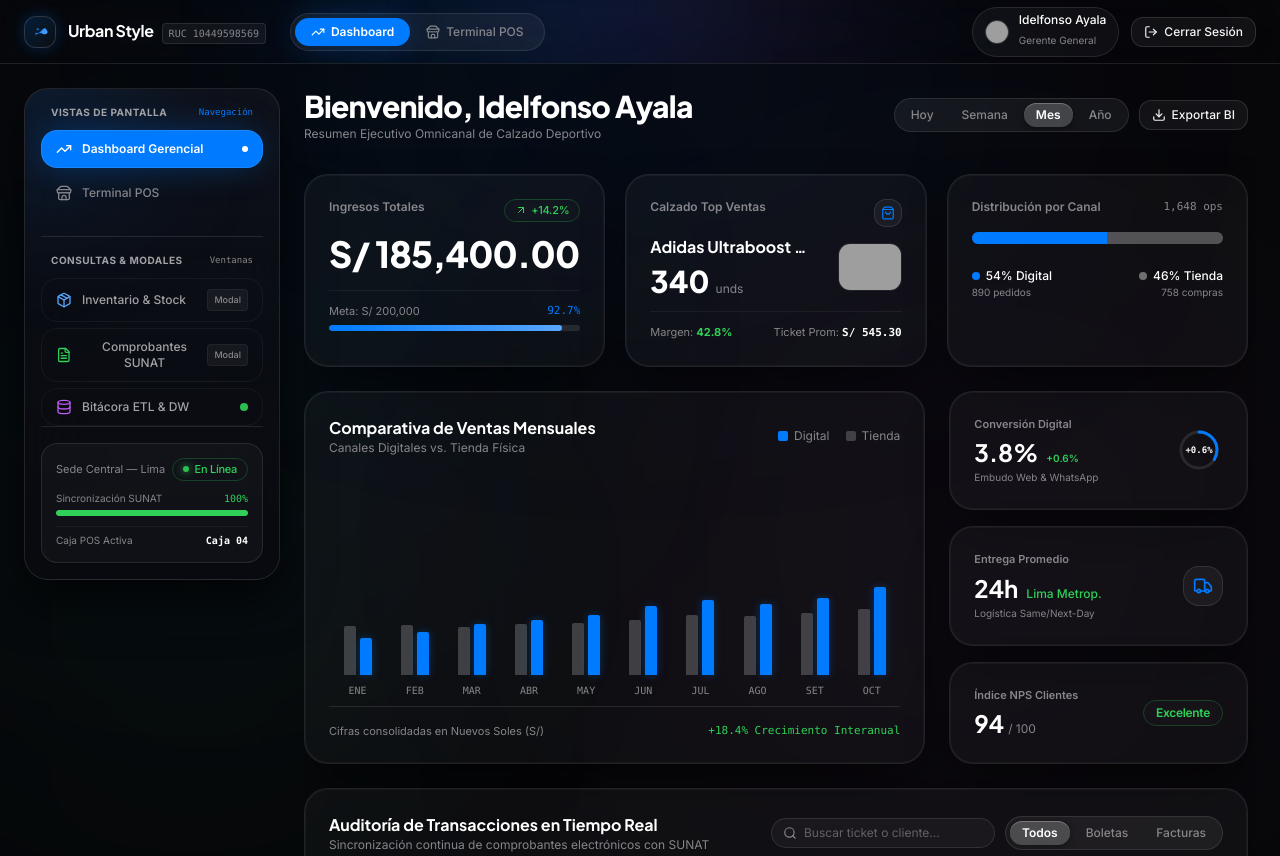
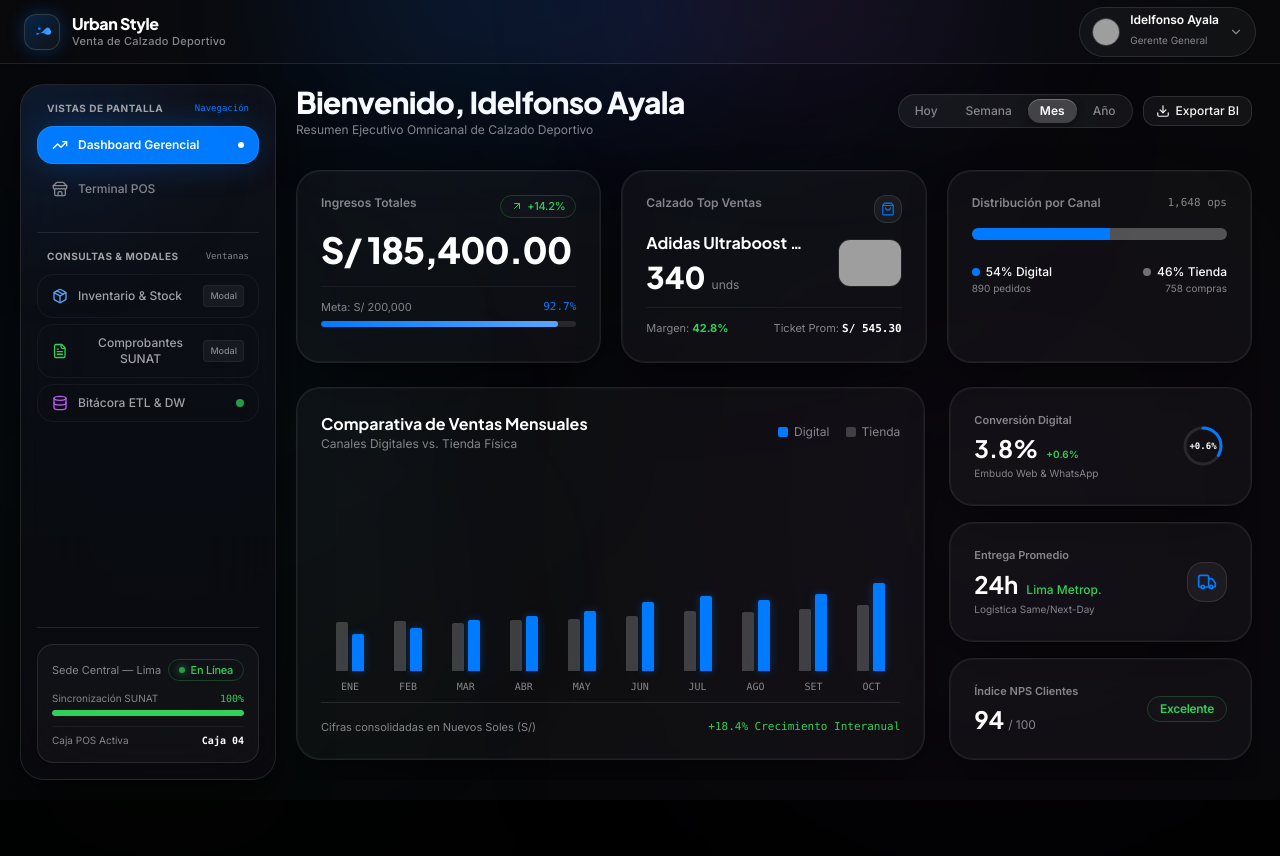
Before and after one commit to jeffryjara/urbanstyle, an Astro site: page / in a window 1280 px wide. Shown: the top 856 px of the page. After the commit the page ends 800 px from the top, so only its background shows below. Built offline with nearby package versions, Linux system fonts and the light colour scheme; Astro itself is replaced by a stand-in of ours; grey boxes are pictures that could not be loaded.

Commit message:
feat(layout): move logout into profile popover, add business subtitle, and eliminate left margin gutter

```diff
--- a/src/components/App.tsx
+++ b/src/components/App.tsx
@@ -30,32 +30,30 @@ export const App: React.FC = () => {
   }
 
   return (
-    <div className="relative min-h-screen bg-[#070709] text-[#F5F5F7] flex flex-col overflow-hidden">
-      {/* Multi-layered diffused ambient background gradients */}
-      <div className="fixed -top-12 left-1/4 w-[650px] h-64 bg-apple-blue/[0.10] rounded-full blur-[140px] pointer-events-none -z-0" />
-      <div className="fixed top-20 left-4 w-[380px] h-[550px] bg-apple-blue/[0.08] rounded-full blur-[160px] pointer-events-none -z-0" />
-      <div className="fixed bottom-10 left-8 w-[320px] h-[350px] bg-[#30D158]/[0.06] rounded-full blur-[150px] pointer-events-none -z-0" />
-      <div className="fixed top-1/3 right-12 w-[550px] h-[550px] bg-apple-purple/[0.05] rounded-full blur-[180px] pointer-events-none -z-0" />
+    <div className="relative h-screen w-screen bg-[#070709] text-[#F5F5F7] flex flex-col overflow-hidden">
+      {/* Ambient background glow orbs */}
+      <div className="fixed -top-16 left-1/4 w-[600px] h-56 bg-apple-blue/[0.08] rounded-full blur-[140px] pointer-events-none -z-0" />
+      <div className="fixed top-24 left-2 w-[340px] h-[500px] bg-apple-blue/[0.07] rounded-full blur-[150px] pointer-events-none -z-0" />
+      <div className="fixed bottom-8 left-4 w-[300px] h-[350px] bg-[#30D158]/[0.06] rounded-full blur-[150px] pointer-events-none -z-0" />
+      <div className="fixed top-1/3 right-8 w-[500px] h-[500px] bg-apple-purple/[0.05] rounded-full blur-[180px] pointer-events-none -z-0" />
 
-      {/* 1. Full-width Top Navigation Bar */}
+      {/* 1. Header Fijo Permanente (Sin margen excesivo, de ancho completo) */}
       <Navbar
         user={currentUser}
-        currentView={currentView}
-        onViewChange={setCurrentView}
         onLogout={handleLogout}
       />
 
-      {/* 2. Main Flex Container: Floating Sticky Sidebar + Scrollable Content */}
-      <div className="flex-1 flex w-full max-w-[1720px] mx-auto p-4 md:p-5 lg:p-6 gap-6 h-[calc(100vh-4rem)] overflow-hidden relative z-10">
-        {/* Floating Glass Sidebar (Sticky & Pinned - Never Scrolls) */}
+      {/* 2. Cuerpo Principal: Sidebar Fijo a la Izquierda + Contenido con Scroll Único */}
+      <div className="flex-1 flex w-full h-[calc(100vh-4rem)] overflow-hidden p-4 lg:p-5 gap-5 relative z-10">
+        {/* Sidebar Fijo Flotante (Siempre visible, pegado a la izquierda sin espacio muerto) */}
         <Sidebar
           user={currentUser}
           currentView={currentView}
           onViewChange={setCurrentView}
         />
 
-        {/* Dynamic Scrollable Content (ONLY this section moves upon scrolling) */}
-        <main className="flex-1 h-full overflow-y-auto custom-scrollbar pr-1 md:pr-2">
+        {/* Contenido Dinámico (ÚNICO elemento que se desplaza al hacer scroll) */}
+        <main className="flex-1 h-full overflow-y-auto custom-scrollbar pr-1 lg:pr-2">
           {currentView === 'dashboard' ? (
             <Dashboard
               user={currentUser}
--- a/src/components/layout/Navbar.tsx
+++ b/src/components/layout/Navbar.tsx
@@ -1,109 +1,135 @@
-import React from 'react';
-import { LogOut, Store, TrendingUp, Sparkles } from 'lucide-react';
-import { GlassButton } from '../ui/GlassButton';
+import React, { useState, useRef, useEffect } from 'react';
+import { LogOut, ChevronDown, ShieldCheck, MapPin, Mail } from 'lucide-react';
 import type { UserSession } from '../../types';
 
 interface NavbarProps {
   user: UserSession;
-  currentView: 'dashboard' | 'pos';
-  onViewChange: (view: 'dashboard' | 'pos') => void;
   onLogout: () => void;
 }
 
 export const Navbar: React.FC<NavbarProps> = ({
   user,
-  currentView,
-  onViewChange,
   onLogout,
 }) => {
+  const [isProfileMenuOpen, setIsProfileMenuOpen] = useState(false);
+  const menuRef = useRef<HTMLDivElement>(null);
+
+  // Close profile menu when clicking outside
+  useEffect(() => {
+    const handleClickOutside = (event: MouseEvent) => {
+      if (menuRef.current && !menuRef.current.contains(event.target as Node)) {
+        setIsProfileMenuOpen(false);
+      }
+    };
+    document.addEventListener('mousedown', handleClickOutside);
+    return () => document.removeEventListener('mousedown', handleClickOutside);
+  }, []);
+
   return (
-    <header className="relative w-full h-16 border-b border-white/10 bg-gradient-to-r from-[#09090b]/92 via-[#0c101c]/88 to-[#09090b]/92 backdrop-blur-2xl sticky top-0 z-40 px-4 md:px-6 flex items-center justify-between overflow-hidden">
-      {/* Top subtle ambient glow orbs */}
+    <header className="relative w-full h-16 shrink-0 border-b border-white/10 bg-gradient-to-r from-[#09090b]/95 via-[#0c101c]/90 to-[#09090b]/95 backdrop-blur-2xl z-40 px-4 lg:px-6 flex items-center justify-between overflow-visible">
+      {/* Top subtle diffused ambient glow orbs */}
       <div className="absolute -top-12 left-1/4 w-96 h-24 bg-apple-blue/20 rounded-full blur-[80px] pointer-events-none" />
-      <div className="absolute -top-12 right-1/3 w-80 h-24 bg-apple-purple/15 rounded-full blur-[90px] pointer-events-none" />
+      <div className="absolute -top-12 right-1/4 w-80 h-24 bg-apple-purple/15 rounded-full blur-[90px] pointer-events-none" />
 
-      {/* Left: Brand Identity */}
-      <div className="flex items-center gap-6 relative z-10">
-        <div className="flex items-center gap-3">
-          <div className="w-8 h-8 rounded-xl bg-gradient-to-br from-apple-blue/20 to-white/[0.03] border border-white/15 p-1.5 flex items-center justify-center shadow-[0_0_15px_rgba(0,122,255,0.25)]">
+      {/* Left: Brand Identity with Subtitle (NO RUC, NO dashboard/terminal pills) */}
+      <div className="flex items-center gap-3 relative z-10">
+        <div className="w-9 h-9 rounded-xl bg-gradient-to-br from-apple-blue/25 to-white/[0.04] border border-white/15 p-1.5 flex items-center justify-center shadow-[0_0_18px_rgba(0,122,255,0.3)] shrink-0">
           <svg viewBox="0 0 40 40" className="w-full h-full text-white" fill="none">
             <path
               d="M10 26C13 26 15 22 20 22C25 22 26 25 31 25C34 25 36 23 37 20L34 14C32 11 29 11 26 14L20 20C17 23 13 23 10 21V26Z"
-                fill="url(#nav_grad)"
+              fill="url(#nav_logo_grad)"
             />
             <circle cx="15" cy="14" r="2.5" fill="#007AFF" />
             <defs>
-                <linearGradient id="nav_grad" x1="10" y1="11" x2="37" y2="26" gradientUnits="userSpaceOnUse">
+              <linearGradient id="nav_logo_grad" x1="10" y1="11" x2="37" y2="26" gradientUnits="userSpaceOnUse">
                 <stop stopColor="#007AFF" />
                 <stop offset="1" stopColor="#58A6FF" />
               </linearGradient>
             </defs>
           </svg>
         </div>
-          <div className="flex items-baseline gap-2">
-            <span className="font-bold font-display text-base text-white tracking-tight">
+        <div className="flex flex-col">
+          <span className="font-extrabold font-display text-base text-white tracking-tight leading-none">
             Urban Style
           </span>
-            <span className="hidden sm:inline-block text-[10px] font-mono text-[#86868B] px-1.5 py-0.5 rounded bg-white/5 border border-white/10">
-              RUC 10449598569
+          <span className="text-[11px] text-[#86868B] font-medium tracking-wide mt-1 leading-none">
+            Venta de Calzado Deportivo
           </span>
         </div>
       </div>
 
-        {/* Center-Left: Main View Switcher */}
-        <div className="hidden sm:inline-flex rounded-full bg-white/[0.05] border border-white/10 p-1 isolate">
+      {/* Right: User Profile Pill with Interactive Dropdown (Cerrar Sesión inside) */}
+      <div className="relative z-10" ref={menuRef}>
         <button
-            onClick={() => onViewChange('dashboard')}
-            className={`px-4 py-1.5 rounded-full text-xs transition-all duration-200 cursor-pointer flex items-center gap-1.5 ${
-              currentView === 'dashboard'
-                ? 'bg-apple-blue text-white shadow-apple-glow font-semibold'
-                : 'text-[#86868B] hover:text-white hover:bg-white/5 font-medium'
-            }`}
+          onClick={() => setIsProfileMenuOpen(!isProfileMenuOpen)}
+          className="flex items-center gap-2.5 px-3 py-1.5 rounded-full bg-white/[0.04] hover:bg-white/[0.08] border border-white/10 hover:border-white/20 transition-all duration-200 cursor-pointer shadow-sm"
         >
-            <TrendingUp className="w-3.5 h-3.5" />
-            <span>Dashboard</span>
-          </button>
-          <button
-            onClick={() => onViewChange('pos')}
-            className={`px-4 py-1.5 rounded-full text-xs transition-all duration-200 cursor-pointer flex items-center gap-1.5 ${
-              currentView === 'pos'
-                ? 'bg-apple-blue text-white shadow-apple-glow font-semibold'
-                : 'text-[#86868B] hover:text-white hover:bg-white/5 font-medium'
-            }`}
-          >
-            <Store className="w-3.5 h-3.5" />
-            <span>Terminal POS</span>
-          </button>
-        </div>
-      </div>
-
-      {/* Right: Active User Pill & Logout Button */}
-      <div className="flex items-center gap-3 relative z-10">
-        <div className="flex items-center gap-2.5 px-3 py-1.5 rounded-full bg-white/[0.04] border border-white/10">
           <img
             src={user.avatarUrl}
             alt={user.name}
-            className="w-6 h-6 rounded-full object-cover border border-white/20"
+            className="w-7 h-7 rounded-full object-cover border border-white/20"
           />
-          <div className="text-left hidden md:block">
-            <span className="text-xs font-medium text-white block leading-none">
+          <div className="text-left hidden sm:block">
+            <span className="text-xs font-semibold text-white block leading-none">
               {user.name}
             </span>
-            <span className="text-[10px] text-[#86868B] leading-none">
+            <span className="text-[10px] text-[#86868B] leading-none mt-0.5">
+              {user.title}
+            </span>
+          </div>
+          <ChevronDown
+            className={`w-3.5 h-3.5 text-[#86868B] transition-transform duration-200 ${
+              isProfileMenuOpen ? 'rotate-180 text-white' : ''
+            }`}
+          />
+        </button>
+
+        {/* Apple HIG Liquid Glass Profile Popover Menu */}
+        {isProfileMenuOpen && (
+          <div className="absolute right-0 mt-2.5 w-64 rounded-3xl bg-[#0f1118]/95 border border-white/15 backdrop-blur-3xl shadow-[0_20px_50px_rgba(0,0,0,0.85)] p-2 z-50 animate-scale-in text-[#F5F5F7] overflow-hidden">
+            {/* Header info inside dropdown */}
+            <div className="p-3 bg-white/[0.03] border border-white/5 rounded-2xl mb-1.5">
+              <div className="flex items-center gap-2.5">
+                <img
+                  src={user.avatarUrl}
+                  alt={user.name}
+                  className="w-9 h-9 rounded-full object-cover border border-white/20"
+                />
+                <div className="flex flex-col min-w-0">
+                  <span className="text-xs font-bold text-white truncate">
+                    {user.name}
+                  </span>
+                  <span className="text-[10px] text-apple-blue font-medium truncate">
                     {user.title}
                   </span>
                 </div>
               </div>
 
-        <GlassButton
-          variant="glass"
-          size="sm"
-          onClick={onLogout}
-          icon={<LogOut className="w-3.5 h-3.5" />}
-          title="Cerrar Sesión"
+              <div className="mt-2.5 pt-2 border-t border-white/5 space-y-1 text-[11px] text-[#86868B]">
+                <div className="flex items-center gap-1.5 truncate">
+                  <Mail className="w-3 h-3 text-[#86868B] shrink-0" />
+                  <span className="truncate">{user.email}</span>
+                </div>
+                <div className="flex items-center gap-1.5 truncate">
+                  <MapPin className="w-3 h-3 text-[#30D158] shrink-0" />
+                  <span className="text-[#A1A1A6] truncate">{user.location}</span>
+                </div>
+              </div>
+            </div>
+
+            {/* Logout Option */}
+            <button
+              onClick={() => {
+                setIsProfileMenuOpen(false);
+                onLogout();
+              }}
+              className="w-full flex items-center gap-2.5 px-3 py-2.5 rounded-2xl text-xs font-medium text-[#FF453A] hover:bg-red-500/10 transition-colors duration-150 cursor-pointer"
             >
-          <span className="hidden sm:inline">Cerrar Sesión</span>
-        </GlassButton>
+              <LogOut className="w-4 h-4 text-[#FF453A]" />
+              <span>Cerrar Sesión</span>
+            </button>
+          </div>
+        )}
       </div>
     </header>
   );
```
Lines whose indentation alone changed are shown as unchanged.
